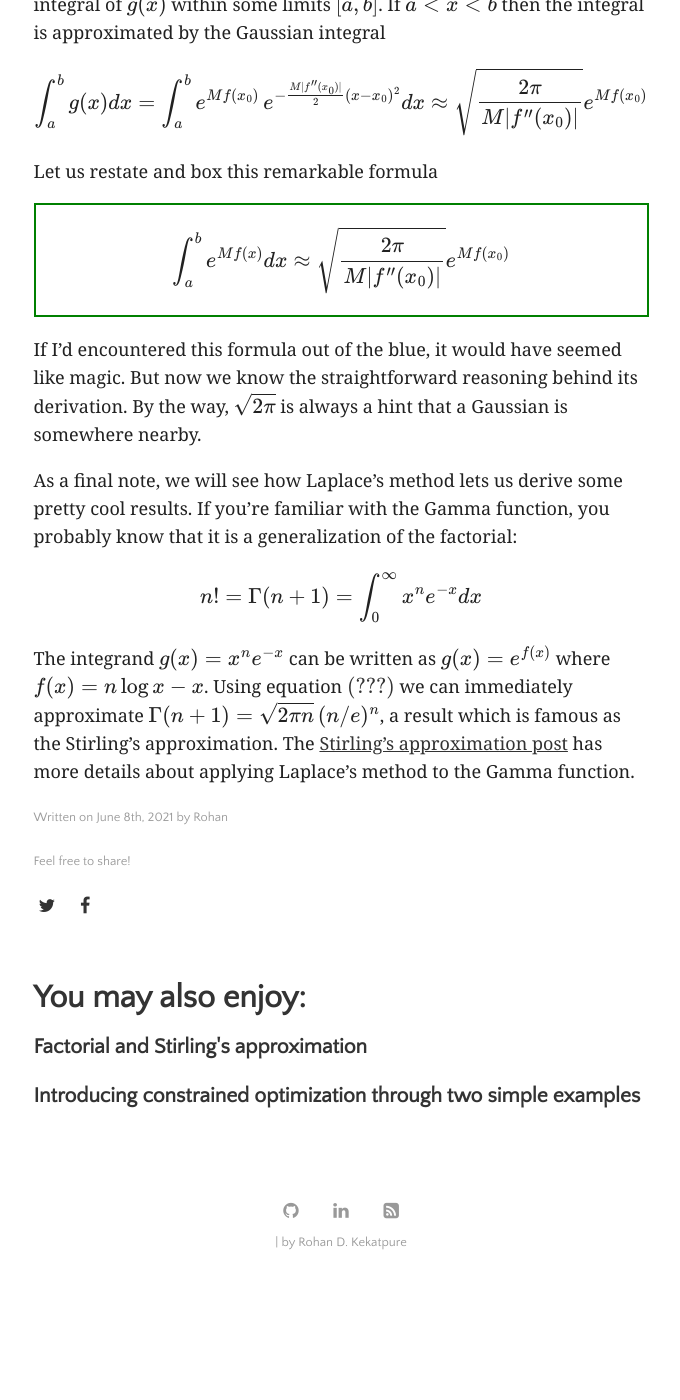
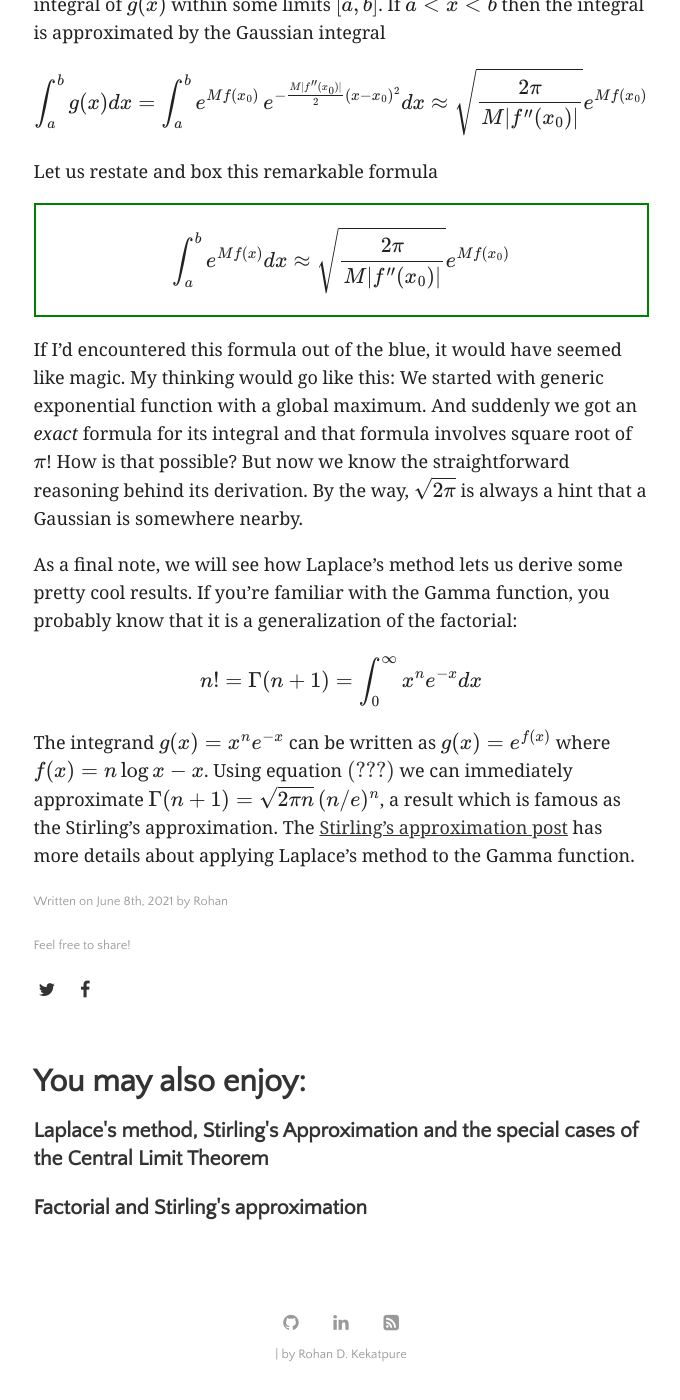
Before and after one commit to rohan-kekatpure/rohan-kekatpure.github.io, a Jekyll site: the page built from _posts/2021-06-08-laplaces-method.md, in a window 1280 px wide and 1400 px high, scrolled down 950 px. Shown: the whole window, without its empty margins (299-979 px from the left). Built offline with Jekyll 4.4.1, drawn with Linux system fonts in a browser that asks for light colours; formulas are drawn with MathJax 3; before the commit the page ends 2238 px from its top, so only the background shows below that; part of the change alters nothing that is shown.

Commit message:
special cases of CLT

```diff
--- a/_posts/2021-06-08-laplaces-method.md
+++ b/_posts/2021-06-08-laplaces-method.md
@@ -66,8 +66,11 @@ $$
 $$
 </div>
 
-If I'd encountered this formula out of the blue, it would have seemed like magic. But now we know the straightforward
-reasoning behind its derivation. By the way, $$\sqrt{2\pi}$$ is always a hint that a Gaussian is somewhere nearby.
+If I'd encountered this formula out of the blue, it would have seemed like magic. My thinking would go like this: We
+started with  generic exponential function with a global maximum. And suddenly we got an _exact_ formula for its
+integral and that formula involves square root of $$\pi$$! How is that possible? But now we know the
+straightforward reasoning behind its derivation. By the way, $$\sqrt{2\pi}$$ is always a hint that a Gaussian is
+somewhere nearby.
 
 As a final note, we will see how Laplace's method lets us derive some pretty cool results. If you're familiar with
 the Gamma function, you probably know that it is a generalization of the factorial:
--- /dev/null
+++ b/_posts/2021-06-16-special-cases-of-central-limit-theorem.md
@@ -0,0 +1,149 @@
+---
+layout: post
+title: "Laplace's method, Stirling's Approximation and the special cases of the Central Limit Theorem"
+author: "Rohan"
+categories: journal
+tags: [documentation,sample]
+---
+
+<style>
+.boxed { border: 2px solid green;}
+</style>
+
+## Introduction
+
+The [Central Limit Theorem]() (CLT) states that the distribution of the average value of $$n$$ random variables drawn
+from any distribution with a finite mean $$\mu$$ and a variance $$\sigma^2$$approaches a (scaled) normal distribution
+. In notation, if $$x_1, x_2, \ldots, x_n$$ are drawn from a distribution, and
+
+$$
+\bar{x} = \frac{1}{n} \left(x_1 + x_2 + \cdots + x_n\right)
+$$
+
+then
+
+$$
+\bar{x} \sim \mathcal{N}(\mu, \frac{\sigma^2}{n})
+$$
+
+The proof of the general version of the CLT is arrived at by starting with the
+[characteristic function](https://en.wikipedia.org/wiki/Characteristic_function_(probability_theory)) (CF) of the
+probability distribution function (PDF). By the rules of Fourier transform, it turns out that the CF of the
+sample sum is proportional to the $$n$$th power of the CF of the original random variable. From here this $$n$$th power
+is manipulated to obtain a normal distribution. While the proof can be found in standard probability theory texts,
+the details can seem a bit heavy without prior context (they certainly were for the author).
+
+Our aim in this post is to use a lot less math to prove that some common distributions tend to a normal distribution.
+The steps of our technique are general: they apply uniformly to all the distributions considered here and possibly
+more. We will first scketch the steps of the proof and apply then systematically to prove that Binomial, Poisson and
+the Gamma distributions converge to a normal distribution and extract the means and variances of the asymptotic
+normal distributions they converge to.
+
+## Steps to prove convergence to normal distribution
+
+To prove that any function converges to a normal distribution is equivalent to proving that the logarithm of the
+function converges to an inverted parabola (kind of like "$$\cap$$"). To prove that an arbitrary function is
+(an inverted) parabola, we have to compute its Taylor expansion up to the quadratic term and show that the higher
+order terms shrink fast. This process is the essence of the
+[Laplace's method]({% post_url 2021-06-08-laplaces-method%}).
+
+In detail, the steps we will follow in each of the following proofs are as follows:
+
+ 1. Let $$g(x)$$ be the given PDF, and $$f(x) = \log g(x)$$
+ 2. Solve for $$f'(x) = 0$$, call this solution $$\mu$$
+ 3. Verify $$f''(x_0) < 0$$
+ 4. Write $$f(x) \approx f(x_0) - \frac{\vert f''(\mu)\vert}{2} (x - \mu)^2$$
+ 5. Finally write $$g(x) \approx e^{f(\mu)}\,e^{-\frac{1}{2}\vert f''(\mu)\vert(x-\mu)^2}$$
+
+If the given PDF $$g(x)$$ is normalized, then, in step 5 above, the factor $$e^{f(\mu)}$$ turns out to be
+$$\sqrt{\frac{\vert f''(\mu)\vert}{2\pi}}$$.
+
+## Poisson $$\to$$ Normal
+
+The PDF of Poisson distribution is
+
+$$
+g(x) = \frac{\lambda^x e^{-\lambda}}{\Gamma(x + 1)}
+$$
+
+Now lets carry out steps 1--5 above.
+
+$$
+\begin{align}
+f(x) &= \log g(x) = x\log \lambda - \lambda - \log \Gamma(x + 1) \notag \\
+&\approx x\log \lambda - \lambda - (x\log x - x + \log\sqrt{2\pi x}) \notag \\
+f'(x) &= \log\lambda - \log x - \frac{1}{2x} \label{eq:poissonf1} \\
+f''(x) &= -\frac{1}{x} + \frac{1}{2x^2} \label{eq:poissonf2}
+\end{align}
+$$
+
+Solving for $$f'(x) = 0$$ gives us $$\mu = \lambda$$. At $$x = \mu$$, $$f''(\mu) \approx -1/\lambda$$ and
+$$f(\mu) = -\log\sqrt{2\pi\lambda}$$. The final expression for the quadratic expansion of $$f(x)$$ around $$x = \mu$$
+is
+
+$$
+f(x) \approx - \log\sqrt{2\pi\lambda} - \frac{(x - \mu)^2}{2\lambda} \qquad\ldots\,\text{for large } \lambda
+$$
+
+and the PDF for large $$\lambda$$ is approximately
+
+$$
+g(x) \approx \frac{e^{-(x-\mu)^2/(2\lambda)}} {\sqrt{2\pi\lambda}} = \mathcal{N}(\lambda, \lambda) \qquad \blacksquare
+$$
+
+## Binomial $$\to$$ normal
+
+The PDF of the [binomial distribution] is
+
+$$
+g(x; n, p) = \binom{n}{x}p^x (1-p)^{n - x}
+$$
+
+Let us go through our prescribed steps.
+
+$$
+\begin{align}
+\begin{split}
+f(x) &= \log g(x) \\
+&= \log n! - \log x! - \log(n-x)! + x\log p + (n-x)\log (1-p) \\
+&= \log \frac{1}{\sqrt{2\pi n x (n-x)}} + n\log n - x\log x -(n-x)\log (n-x) \\
+&\quad + x\log p + (n-x)\log (1-p)
+\end{split}
+\end{align}
+$$
+
+Thats a long expression, but most terms will cancel out after we're done. Lets keep going. Next step is to evaluate
+$$f'(x)$$ and $$f''(x)$$:
+
+$$
+\begin{align}
+f'(x) &= -\frac{n}{2x(n - x)} - \log \frac{x}{n-x} + \log \frac{p}{1-p} \\
+f''(x) &= \frac{1}{2x^2} -\frac{1}{2(n-x)^2} - \frac{1}{x(n-x)}
+\end{align}
+$$
+
+Next we will solve $$f'(x)= 0$$. For an asymptotic solution, we can neglect the $$\frac{n}{2x(n-x)}$$ term in the
+solution for $$f'(x) = 0$$. In the appendix we provide an exact numerical solution including this term and prove
+that the difference is negligible. Presently, the approximate solution of $$f'(x) = 0$$ yields, $$\mu = np$$.
+
+Evaluating $$f(x)$$ and leading term of $$f''(x)$$ at $$x = \mu = np$$ yields
+
+$$
+\begin{align}
+f(\mu) &= \log\frac{1}{\sqrt{2\pi np(1-p)}}\\
+f''(\mu) &= -\frac{1}{np(1-p)}
+\end{align}
+$$
+
+We're now done with calculations and can write:
+
+$$
+f(x) \approx \log\frac{1}{\sqrt{2\pi np(1-p)}} - \frac{(x-np)^2}{2np(1-p)}
+$$
+
+Finally the PDF approximated for $$np \gg 1$$ is
+
+$$
+g(x) \approx \frac{ e^{-\frac{(x-np)^2}{2np(1-p)}} } {\sqrt{2\pi np (1-p)}} = \mathcal{N}(np, np(1-p))
+\qquad \blacksquare
+$$
```
